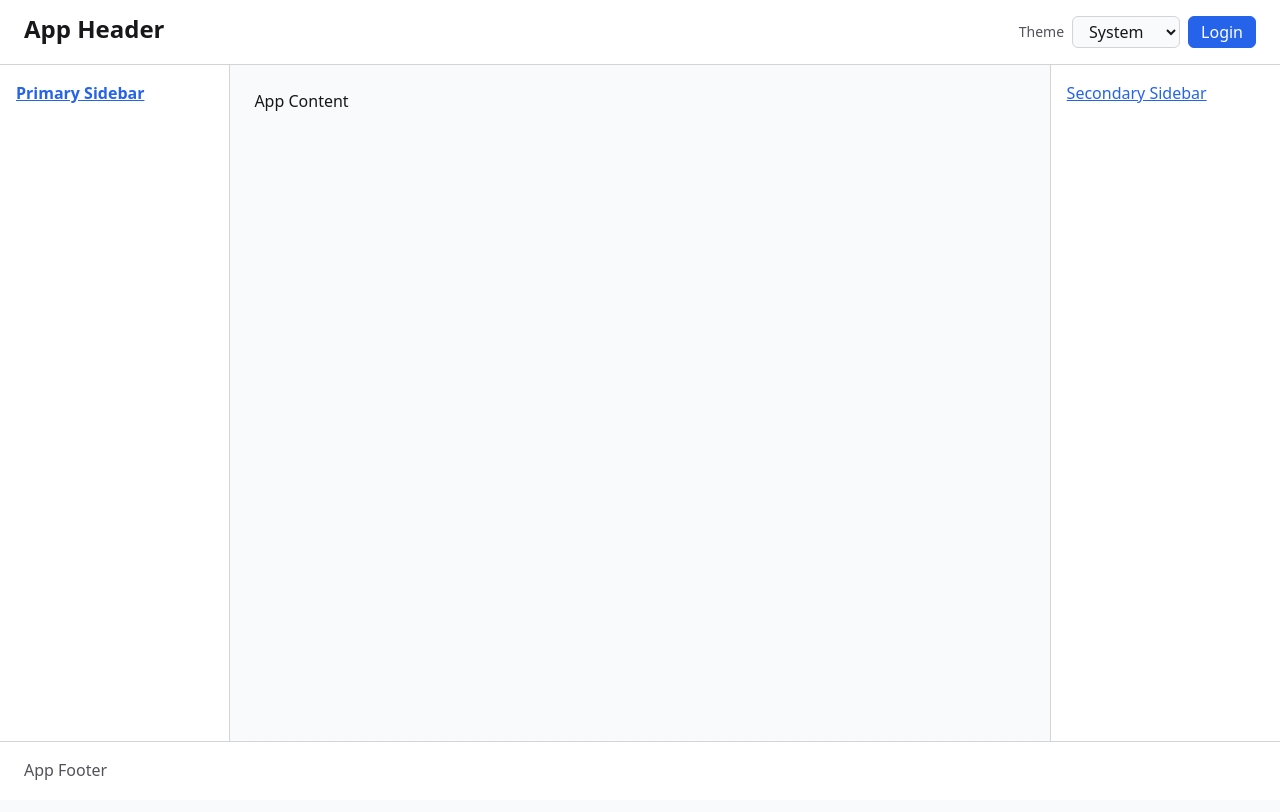
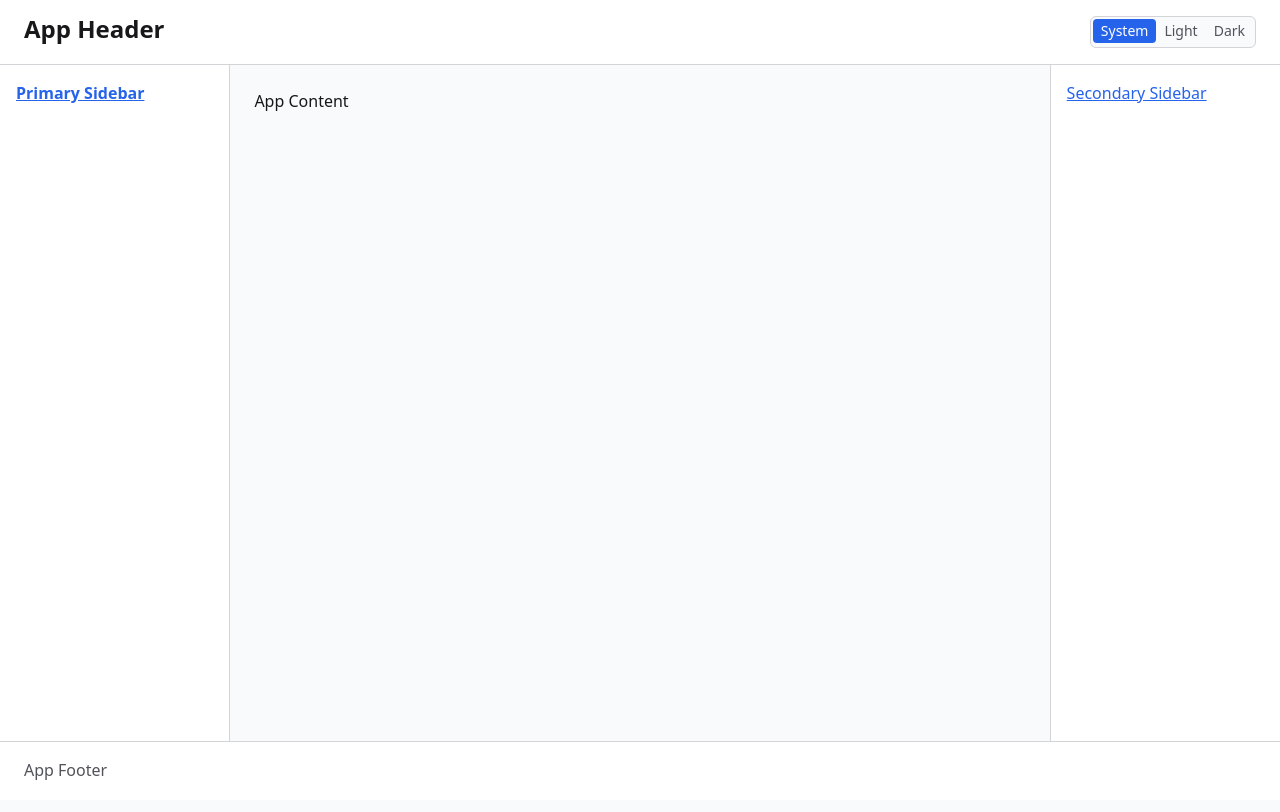
Before and after one commit to mekatrol/vue-ux-design-system, a Vue app: page / in a window 1280 px wide. Built offline with nearby package versions, Linux system fonts and the light colour scheme.

Commit message:
Theme selector

```diff
--- a/assets/css/header.css
+++ b/assets/css/header.css
@@ -23,24 +23,74 @@
 
 .app-toolbar {
   display: flex;
-  align-items: flex-start;
+  align-items: center;
   justify-content: flex-end;
   gap: var(--space-xs);
   margin-left: auto;
 }
 
-.app-toolbar__field {
-  display: flex;
+.theme-selector {
+  display: inline-flex;
   align-items: center;
-  gap: var(--space-xs);
+  min-height: 2rem;
+  padding: 0.125rem;
+  border: 1px solid var(--color-border);
+  border-radius: 0.375rem;
+  background: var(--color-surface);
 }
 
-.app-toolbar__label {
+.theme-selector__legend {
+  position: absolute;
+  width: 1px;
+  height: 1px;
+  overflow: hidden;
+  clip: rect(0 0 0 0);
+  clip-path: inset(50%);
+  white-space: nowrap;
+}
+
+.theme-selector__choice {
+  position: relative;
+  display: inline-flex;
+  align-items: center;
+}
+
+.theme-selector__input {
+  position: absolute;
+  inset: 0;
+  opacity: 0;
+  cursor: pointer;
+}
+
+.theme-selector__label {
+  display: inline-flex;
+  align-items: center;
+  min-height: 1.5rem;
+  padding: 0 var(--space-xs);
+  border-radius: 0.25rem;
   color: var(--color-text-muted);
   font-size: 0.875rem;
+  line-height: 1;
 }
 
-.app-toolbar__select,
+.theme-selector__input:checked + .theme-selector__label {
+  color: var(--color-surface-raised);
+  background: var(--color-accent);
+}
+
+.theme-selector__input:hover + .theme-selector__label {
+  color: var(--color-text);
+}
+
+.theme-selector__input:checked:hover + .theme-selector__label {
+  color: var(--color-surface-raised);
+}
+
+.theme-selector__input:focus-visible + .theme-selector__label {
+  outline: 0.1875rem solid var(--color-accent);
+  outline-offset: 0.1875rem;
+}
+
 .app-toolbar__button {
   min-height: 2rem;
   padding: 0 var(--space-sm);
@@ -51,10 +101,6 @@
   font: inherit;
   line-height: 1;
   cursor: pointer;
-}
-
-.app-toolbar__select {
-  min-width: 6.75rem;
 }
 
 .app-toolbar__button--primary {
--- a/src/components/AppToolbar.vue
+++ b/src/components/AppToolbar.vue
@@ -1,67 +1,9 @@
 <template>
   <nav class="app-toolbar" aria-label="Application toolbar">
-    <label class="app-toolbar__field">
-      <span class="app-toolbar__label">Theme</span>
-      <select v-model="theme" class="app-toolbar__select" @change="setTheme">
-        <option :value="THEME_OPTIONS.system">System</option>
-        <option :value="THEME_OPTIONS.light">Light</option>
-        <option :value="THEME_OPTIONS.dark">Dark</option>
-      </select>
-    </label>
-    <button class="app-toolbar__button app-toolbar__button--primary" type="button">Login</button>
+    <ThemeSelector />
   </nav>
 </template>
 
 <script setup lang="ts">
-import { ref } from 'vue';
-
-import {
-  THEME_ATTRIBUTE,
-  THEME_OPTIONS,
-  THEME_STORAGE_KEY,
-  type Theme
-} from '@/constants/theme.constants';
-
-const setTheme = (): void => {
-  applyTheme(theme.value);
-  saveTheme(theme.value);
-};
-
-const getInitialTheme = (): Theme => getSavedTheme() ?? getPreferredTheme();
-
-const getSavedTheme = (): Theme | null => {
-  try {
-    const savedTheme = window.localStorage.getItem(THEME_STORAGE_KEY);
-    return savedTheme === THEME_OPTIONS.dark ||
-      savedTheme === THEME_OPTIONS.light ||
-      savedTheme === THEME_OPTIONS.system
-      ? savedTheme
-      : null;
-  } catch {
-    return null;
-  }
-};
-
-const getPreferredTheme = (): Theme => THEME_OPTIONS.system;
-
-const applyTheme = (nextTheme: Theme): void => {
-  if (nextTheme === THEME_OPTIONS.system) {
-    document.documentElement.removeAttribute(THEME_ATTRIBUTE);
-    return;
-  }
-
-  document.documentElement.dataset.theme = nextTheme;
-};
-
-const saveTheme = (nextTheme: Theme): void => {
-  try {
-    window.localStorage.setItem(THEME_STORAGE_KEY, nextTheme);
-  } catch {
-    // Theme still applies for the current session when storage is unavailable.
-  }
-};
-
-const theme = ref<Theme>(getInitialTheme());
-
-applyTheme(theme.value);
+import ThemeSelector from './ThemeSelector.vue';
 </script>
--- /dev/null
+++ b/src/components/ThemeSelector.vue
@@ -0,0 +1,76 @@
+<template>
+  <fieldset class="theme-selector">
+    <legend class="theme-selector__legend">Theme</legend>
+    <label v-for="option in THEME_CHOICES" :key="option.value" class="theme-selector__choice">
+      <input
+        v-model="theme"
+        class="theme-selector__input"
+        type="radio"
+        name="theme"
+        :value="option.value"
+        @change="setTheme"
+      />
+      <span class="theme-selector__label">{{ option.label }}</span>
+    </label>
+  </fieldset>
+</template>
+
+<script setup lang="ts">
+import { ref } from 'vue';
+
+import {
+  THEME_ATTRIBUTE,
+  THEME_OPTIONS,
+  THEME_STORAGE_KEY,
+  type Theme
+} from '@/constants/theme.constants';
+
+const THEME_CHOICES: ReadonlyArray<{ label: string; value: Theme }> = [
+  { label: 'System', value: THEME_OPTIONS.system },
+  { label: 'Light', value: THEME_OPTIONS.light },
+  { label: 'Dark', value: THEME_OPTIONS.dark }
+];
+
+const setTheme = (): void => {
+  applyTheme(theme.value);
+  saveTheme(theme.value);
+};
+
+const getInitialTheme = (): Theme => getSavedTheme() ?? getPreferredTheme();
+
+const getSavedTheme = (): Theme | null => {
+  try {
+    const savedTheme = window.localStorage.getItem(THEME_STORAGE_KEY);
+    return savedTheme === THEME_OPTIONS.dark ||
+      savedTheme === THEME_OPTIONS.light ||
+      savedTheme === THEME_OPTIONS.system
+      ? savedTheme
+      : null;
+  } catch {
+    return null;
+  }
+};
+
+const getPreferredTheme = (): Theme => THEME_OPTIONS.system;
+
+const applyTheme = (nextTheme: Theme): void => {
+  if (nextTheme === THEME_OPTIONS.system) {
+    document.documentElement.removeAttribute(THEME_ATTRIBUTE);
+    return;
+  }
+
+  document.documentElement.setAttribute(THEME_ATTRIBUTE, nextTheme);
+};
+
+const saveTheme = (nextTheme: Theme): void => {
+  try {
+    window.localStorage.setItem(THEME_STORAGE_KEY, nextTheme);
+  } catch {
+    // Theme still applies for the current session when storage is unavailable.
+  }
+};
+
+const theme = ref<Theme>(getInitialTheme());
+
+applyTheme(theme.value);
+</script>
```
Also changed, not shown: 1 other file (tests, documents, lock files or other folders).
